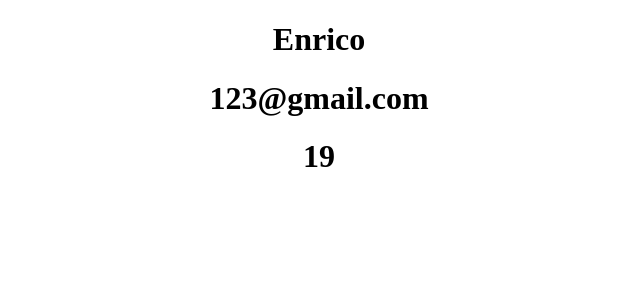
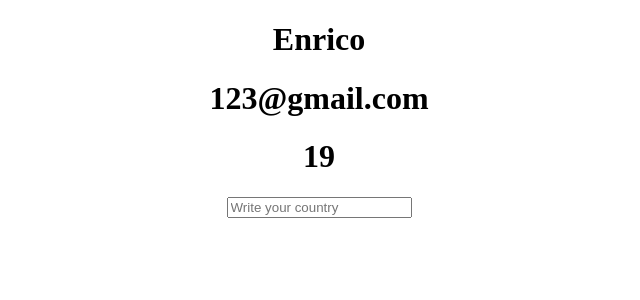
Before and after one commit to manienrico/typescript-app, a React (Create React App) app: page / in a window 1280 px wide. Shown: the top 300 px of the page, without its empty margins (321-961 px from the left). Built offline with nearby package versions, Linux system fonts and the light colour scheme.

Commit message:
setting state and handling events in typescript

```diff
--- a/src/components/Person.tsx
+++ b/src/components/Person.tsx
@@ -1,4 +1,4 @@
-import {FC} from 'react';
+import {FC,ChangeEvent,useState} from 'react';
 
 interface Props {
     name: string;
@@ -9,14 +9,24 @@ interface Props {
 
 export const Person:FC<Props> = ({name,age,email}) => {
 
-    //const [country,setCountry] = useState("")
+    const [country,setCountry] = useState<string | null>("")
 
+    const handleChange = (event: ChangeEvent<HTMLInputElement>)=>{
+        setCountry(event.target.value)
+    }
 
     return (
     <div>
       <h1>{name}</h1>
       <h1>{email}</h1>
       <h1>{age}</h1>
+      <input
+       type="text"
+       placeholder='Write your country'
+       onChange={handleChange}
+
+        />
+      {country}
     </div>
   );
 }
```
